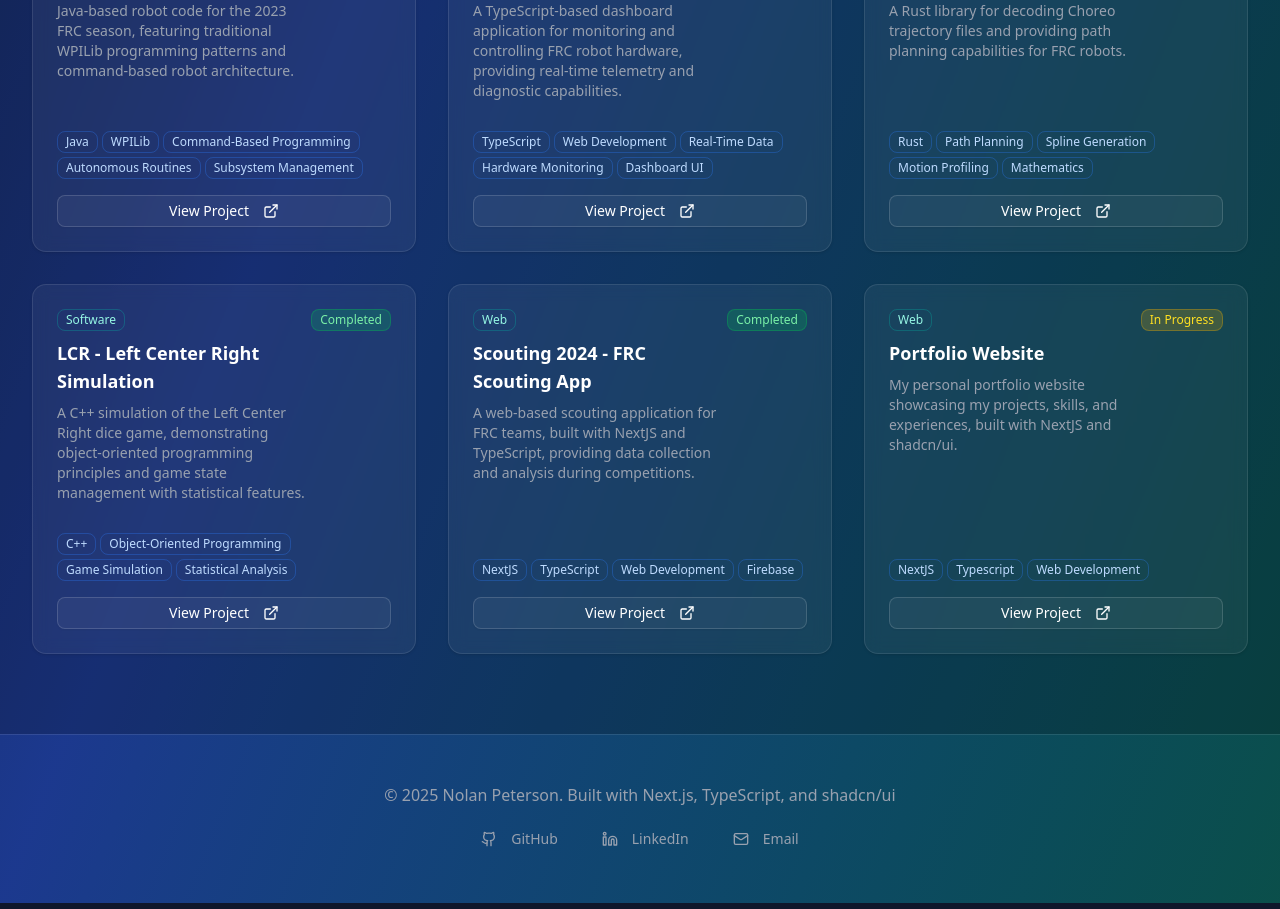
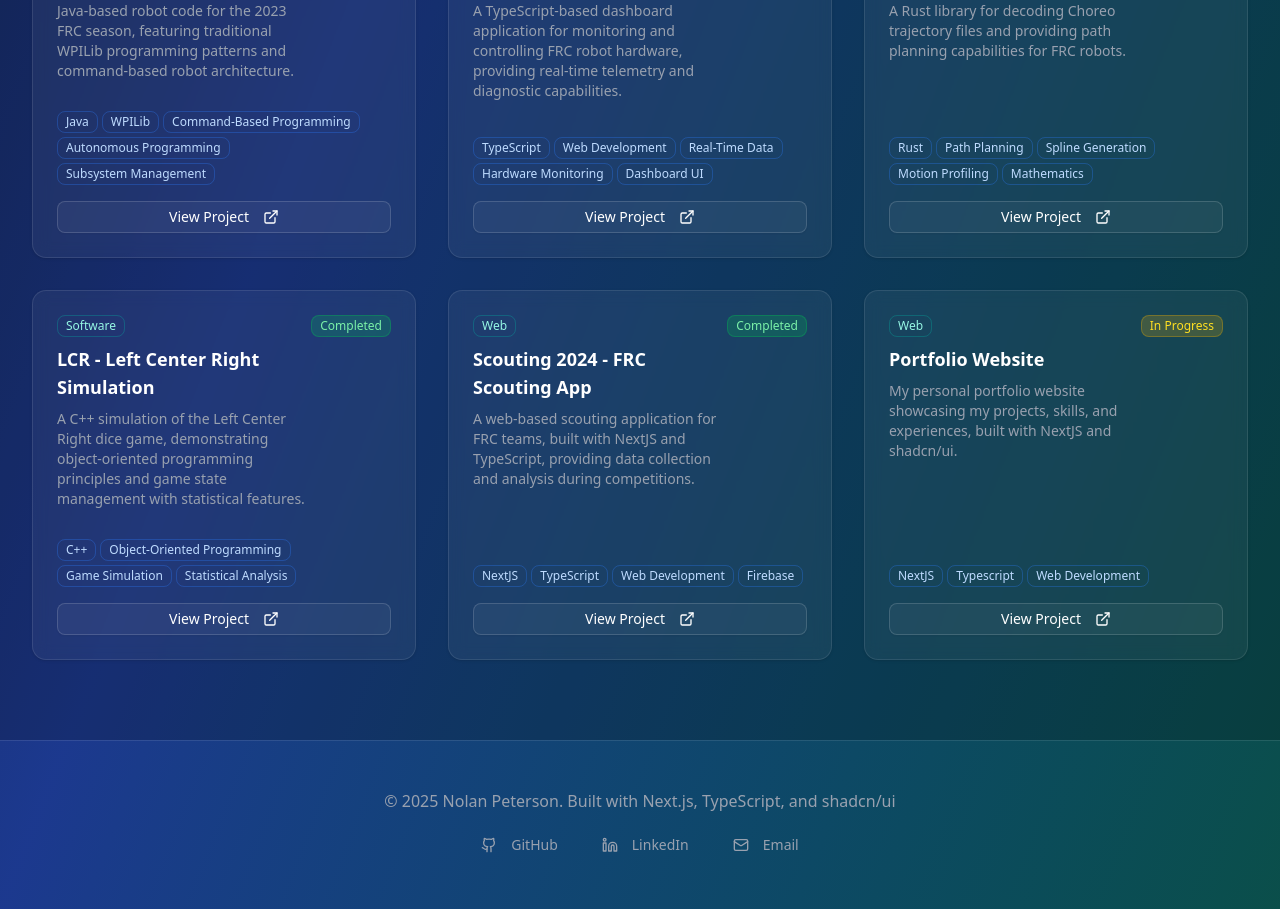
Before and after one commit to Sha-dos/portfolio, a Next.js app: page / in a window 1280 px wide. Shown: the part 2360-3269 px from the top of the page. Built offline with nearby package versions, Linux system fonts and the light colour scheme.

Commit message:
follow wording with other projects

```diff
--- a/components/projects.tsx
+++ b/components/projects.tsx
@@ -33,7 +33,7 @@ export const projectsData: Project[] = [
     {
         title: "RobotCode2023 - FRC Competition Robot",
         description: "Java-based robot code for the 2023 FRC season, featuring traditional WPILib programming patterns and command-based robot architecture.",
-        technologies: ["Java", "WPILib", "Command-Based Programming", "Autonomous Routines", "Subsystem Management"],
+        technologies: ["Java", "WPILib", "Command-Based Programming", "Autonomous Programming", "Subsystem Management"],
         status: ProjectStatus.Completed,
         link: "https://github.com/Team-2502/RobotCode2023",
         category: "Robotics"
```
